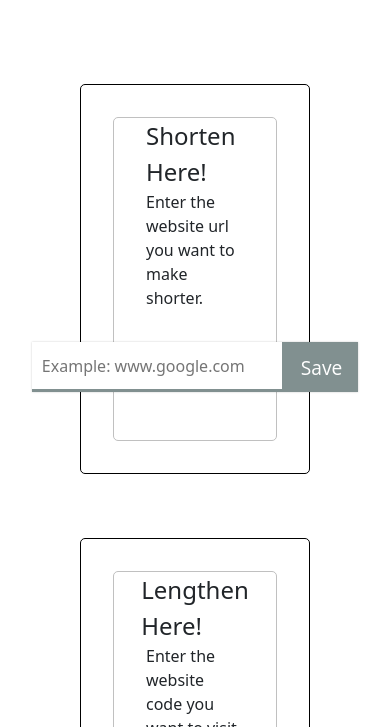
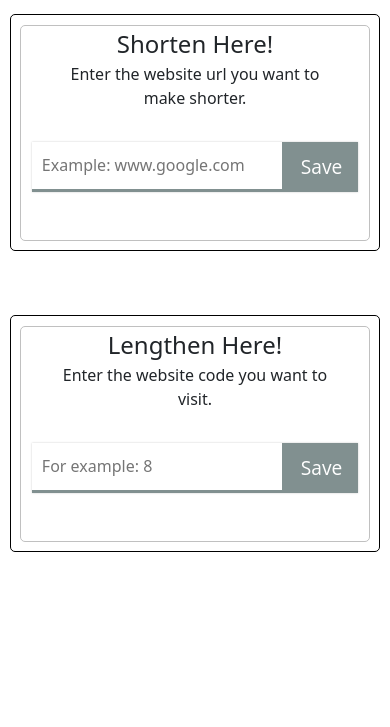
Before and after one commit to kunalpal101/urlMicroservice, a website: page FrontEnd/index.html in a window 390 px wide. Shown: the part 117-844 px from the top of the page. Drawn offline with nearby package versions, Linux system fonts and the light colour scheme.

Commit message:
made it responsive

```diff
--- a/FrontEnd/style/style.scss
+++ b/FrontEnd/style/style.scss
@@ -87,3 +87,25 @@
     border: none;
   }
 }
+
+
+//Mobile screen
+
+@media only screen and (max-width: 767px) {
+  .main-div {
+    padding: 0.6rem;
+
+    .main-button {
+      padding: 0.6rem;
+
+      .border-extra {
+        .heading {
+          text-align: center;
+        }
+        .desc {
+          text-align: center;
+        }
+      }
+    }
+  }
+}
```
Also changed, not shown: FrontEnd/style/style.css, 1 other file.
